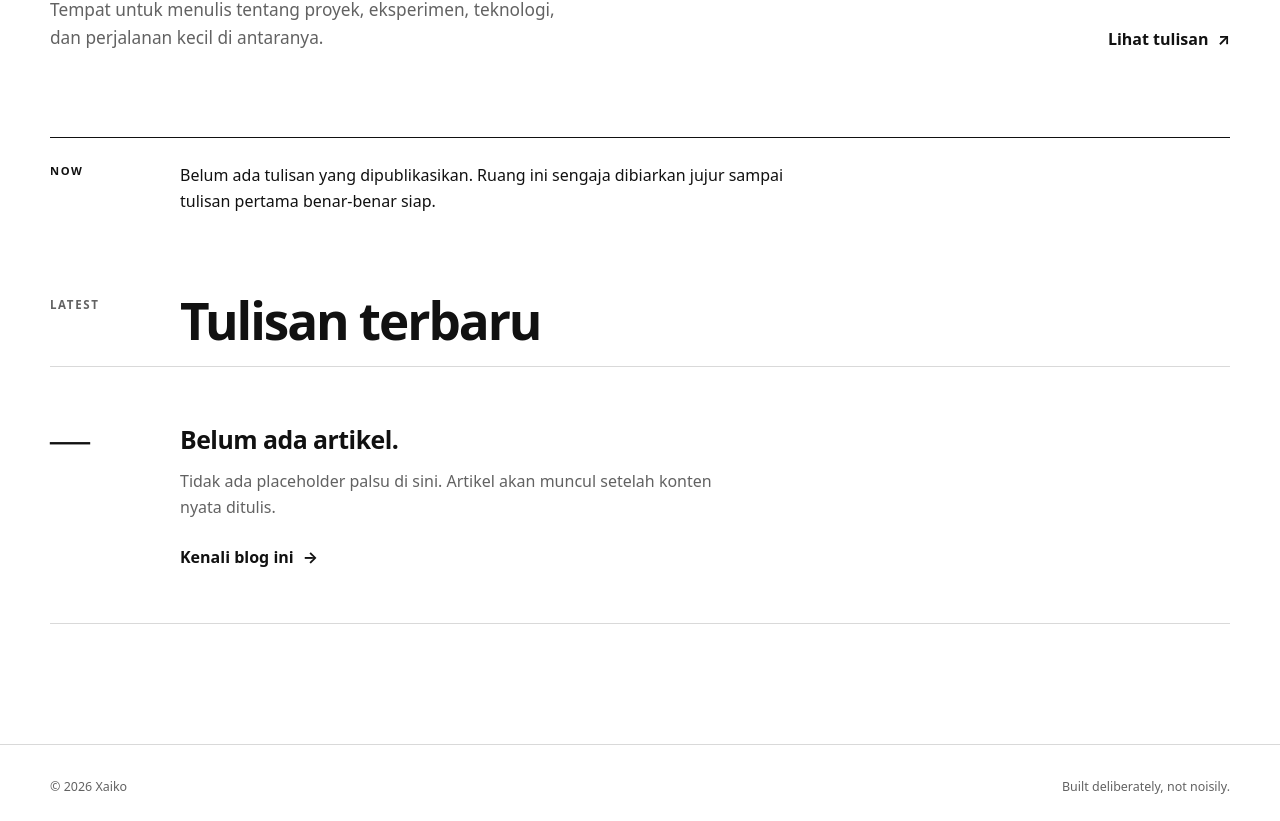
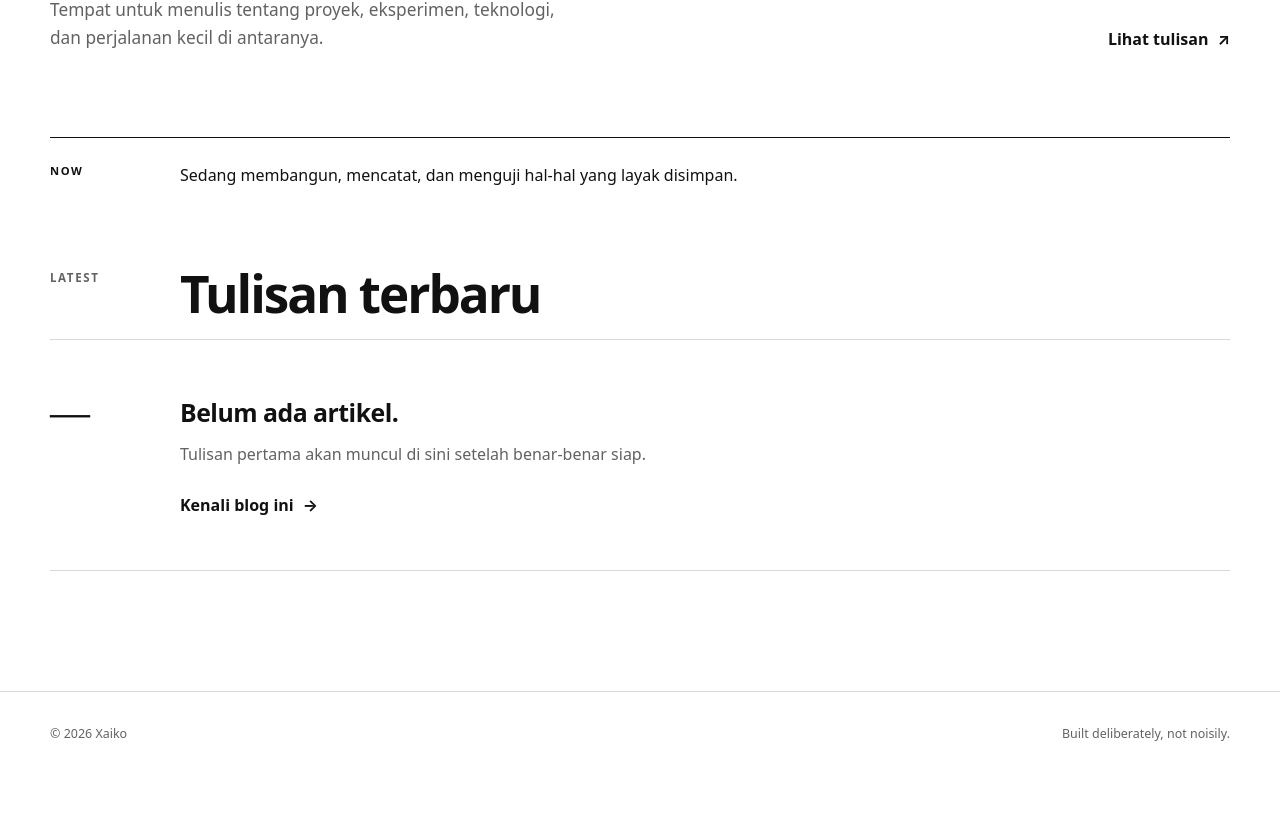
Before and after one commit to Xaikoo/Blog-pribadi, a Next.js app: page / in a window 1280 px wide. Shown: the part 575-1396 px from the top of the page. After the commit the page ends 1351 px from the top, so only its background shows below. Built offline with nearby package versions, Linux system fonts and the light colour scheme.

Commit message:
refactor: clarify homepage editorial sections

```diff
--- a/app/page.tsx
+++ b/app/page.tsx
@@ -1,25 +1,77 @@
 import Link from "next/link";
-import { posts } from "@/lib/posts";
+import { getPosts } from "@/lib/posts";
 
 export default function Home() {
+  const latestPosts = getPosts().slice(0, 5);
+
   return (
     <div className="shell">
       <section className="hero" aria-labelledby="hero-title">
         <p className="eyebrow">PERSONAL BLOG / 01</p>
-        <h1 id="hero-title">Catatan tentang hal-hal yang sedang <em>dibangun.</em></h1>
+        <h1 id="hero-title">
+          Catatan tentang hal-hal yang sedang <em>dibangun.</em>
+        </h1>
         <div className="hero-bottom">
-          <p className="lede">Tempat untuk menulis tentang proyek, eksperimen, teknologi, dan perjalanan kecil di antaranya.</p>
-          <Link className="text-link" href="/writing">Lihat tulisan <span aria-hidden="true">↗</span></Link>
+          <p className="lede">
+            Tempat untuk menulis tentang proyek, eksperimen, teknologi, dan
+            perjalanan kecil di antaranya.
+          </p>
+          <Link className="text-link" href="/writing">
+            Lihat tulisan <span aria-hidden="true">↗</span>
+          </Link>
         </div>
       </section>
-      <section className="intro-rule" aria-label="Arah blog">
-        <span>NOW</span><p>Belum ada tulisan yang dipublikasikan. Ruang ini sengaja dibiarkan jujur sampai tulisan pertama benar-benar siap.</p>
+
+      <section className="intro-rule" aria-labelledby="now-title">
+        <span id="now-title">NOW</span>
+        <p>
+          Sedang membangun, mencatat, dan menguji hal-hal yang layak disimpan.
+        </p>
       </section>
+
       <section className="section" aria-labelledby="latest-title">
-        <div className="section-heading"><p className="eyebrow">LATEST</p><h2 id="latest-title">Tulisan terbaru</h2></div>
-        {posts.length === 0 ? (
-          <div className="empty-state"><span className="empty-mark" aria-hidden="true">—</span><div><h3>Belum ada artikel.</h3><p>Tidak ada placeholder palsu di sini. Artikel akan muncul setelah konten nyata ditulis.</p><Link className="text-link" href="/about">Kenali blog ini <span aria-hidden="true">→</span></Link></div></div>
-        ) : null}
+        <div className="section-heading">
+          <p className="eyebrow">LATEST</p>
+          <h2 id="latest-title">Tulisan terbaru</h2>
+        </div>
+
+        {latestPosts.length === 0 ? (
+          <div className="empty-state">
+            <span className="empty-mark" aria-hidden="true">—</span>
+            <div>
+              <h3>Belum ada artikel.</h3>
+              <p>
+                Tulisan pertama akan muncul di sini setelah benar-benar siap.
+              </p>
+              <Link className="text-link" href="/about">
+                Kenali blog ini <span aria-hidden="true">→</span>
+              </Link>
+            </div>
+          </div>
+        ) : (
+          <div className="writing-list homepage-writing-list">
+            {latestPosts.map((post, index) => (
+              <article className="writing-item" key={post.slug}>
+                <p className="post-index" aria-hidden="true">
+                  {String(index + 1).padStart(2, "0")}
+                </p>
+                <div className="writing-item-body">
+                  <p className="post-meta">
+                    {post.category} <span aria-hidden="true">·</span> {post.date}{" "}
+                    <span aria-hidden="true">·</span> {post.readingTime}
+                  </p>
+                  <h3>
+                    <Link href={`/posts/${post.slug}`}>{post.title}</Link>
+                  </h3>
+                  <p className="post-excerpt">{post.excerpt}</p>
+                  <Link className="text-link" href={`/posts/${post.slug}`}>
+                    Baca tulisan <span aria-hidden="true">↗</span>
+                  </Link>
+                </div>
+              </article>
+            ))}
+          </div>
+        )}
       </section>
     </div>
   );
```
